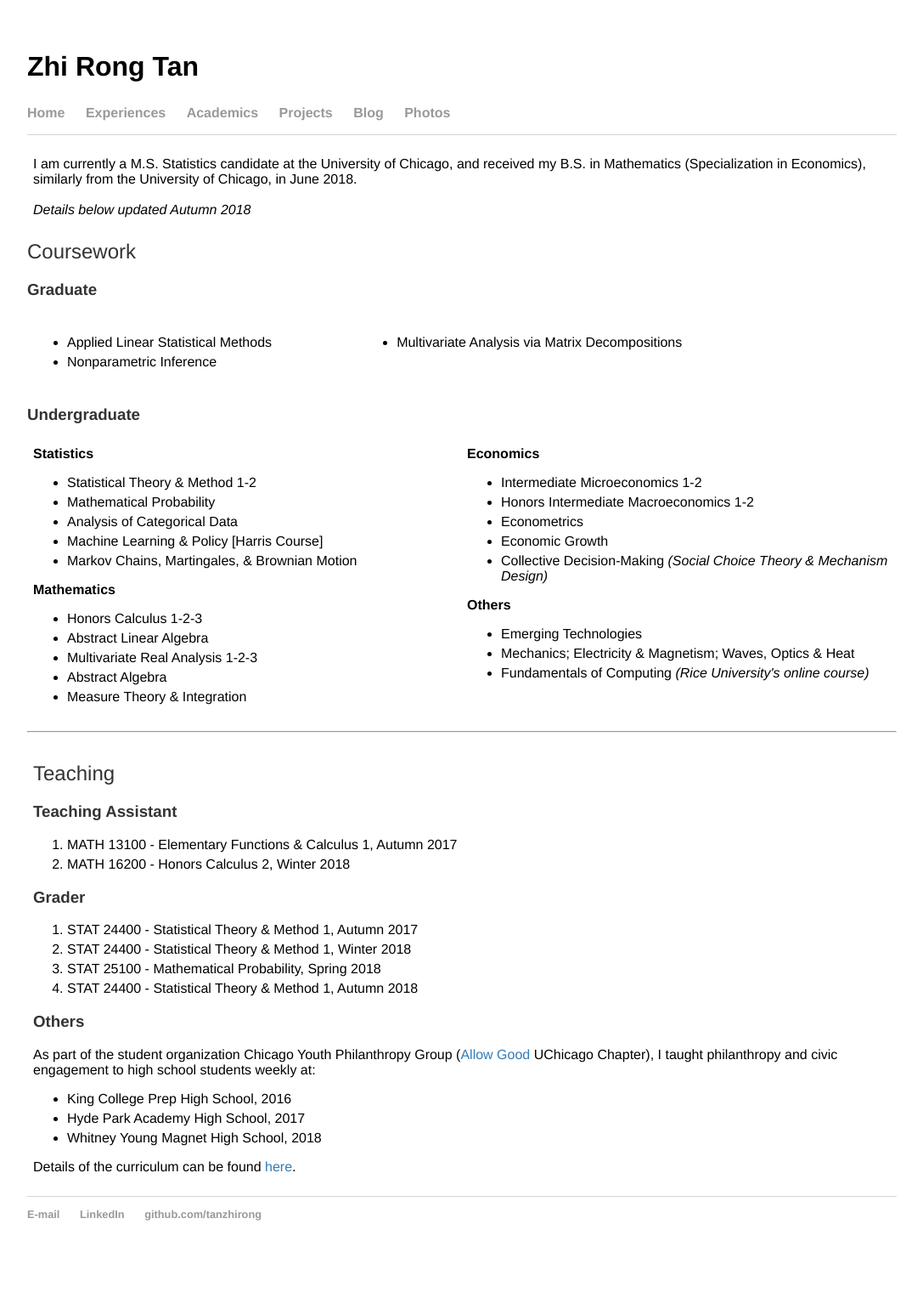
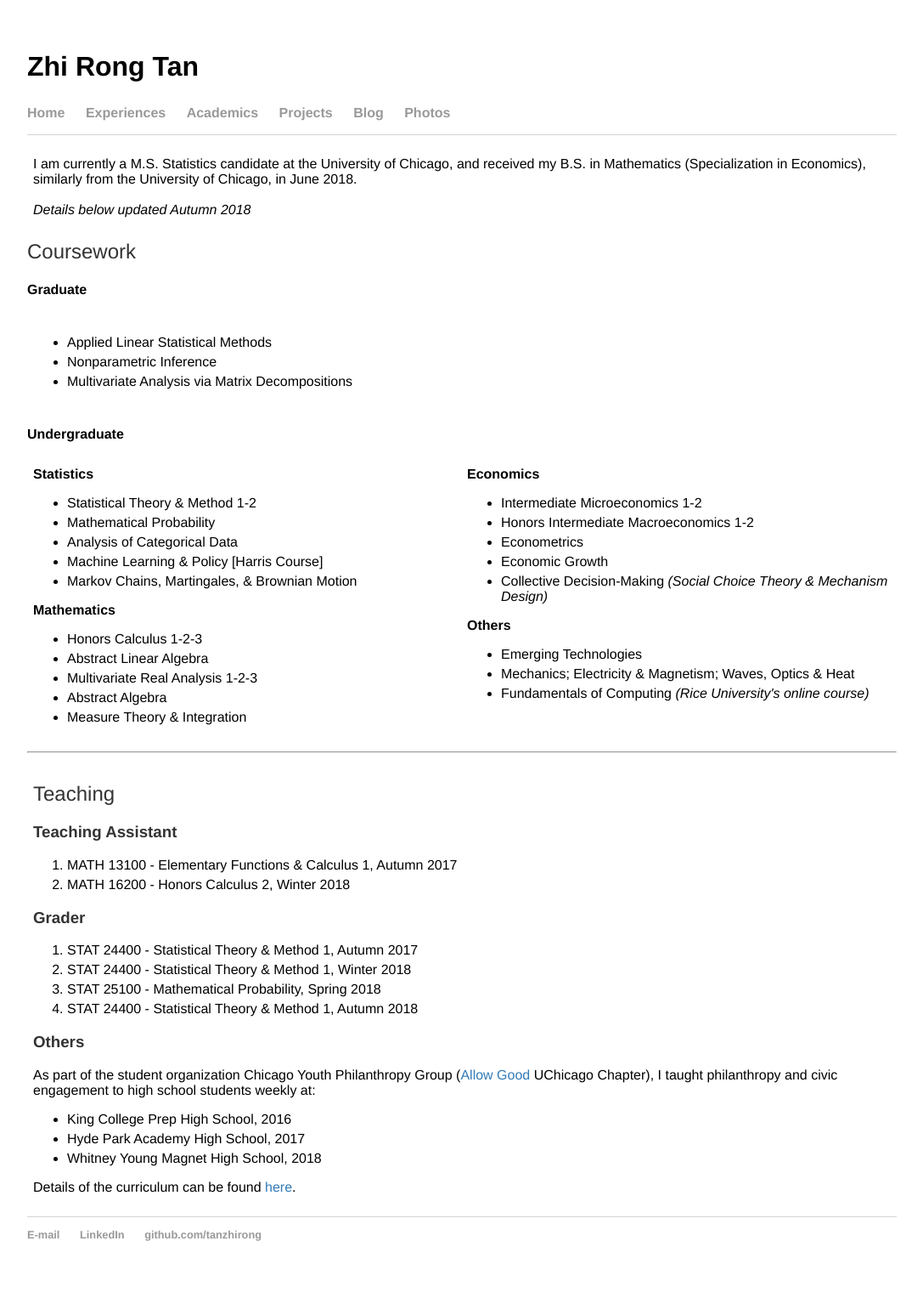
Before and after one commit to tanzhirong/tanzhirong.github.io, a Jekyll site: the page built from acad/index.html, in a window 1280 px wide. Shown: the whole page at 85% size, without its empty margins (96-1183 px from the left). Built offline with Jekyll 4.4.1, drawn with Linux system fonts in a browser that asks for light colours; before the commit the page ends 1496 px from its top, so only the background shows below that.

Commit message:
Update index.html

```diff
--- a/acad/index.html
+++ b/acad/index.html
@@ -7,26 +7,23 @@ I am currently a M.S. Statistics candidate at the University of Chicago, and rec
 <br><br><i>Details below updated Autumn 2018</i>
 	</td></tr></table>
 	<h2>Coursework</h2>
-<h3>Graduate </h3>
+<h4>Graduate </h4>
 <table>
 	<tr> <td width="50%">
         <ul>
 	<li>Applied Linear Statistical Methods</li>
 	<li>Nonparametric Inference</li>
-        </ul>
-	</td>
-
-	<td width="50%">
-	<ul>
 	<li>Multivariate Analysis via Matrix Decompositions</li>
         </ul>
-		</td>
+	</td
+	<td width="50%"><ul>
+        </ul></td>
 	</tr>
 </table>
 
 
 
-<h3>Undergraduate</h3>
+<h4>Undergraduate</h4>
 <table>
 	<tr>
 		<td width="50%">
```
